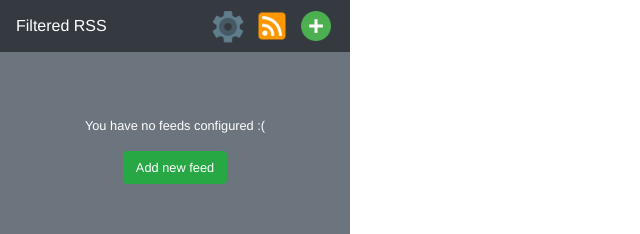
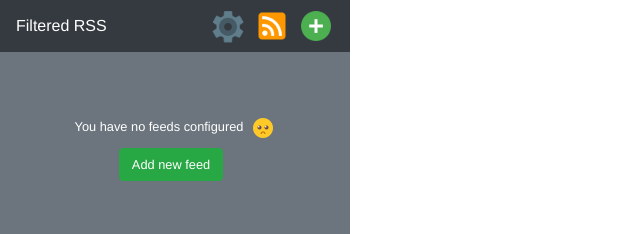
Before and after one commit to coddo/filtered-rss-chrome-extension, a Vue app in the folder filtered-rss-chrome-extension/: page / in a window 1280 px wide. Shown: the top 234 px of the page, without its empty margins (0-640 px from the left). Built offline with nearby package versions, Linux system fonts and the light colour scheme.

Commit message:
Took out a component out of common code

```diff
--- /dev/null
+++ b/filtered-rss-chrome-extension/src/components/NoFeedsMessage.vue
@@ -0,0 +1,28 @@
+<template>
+  <div class="mt-5 text-white text-center">
+    <div class="container-fluid mb-2">
+      <p class="d-inline mr-2">You have no feeds configured</p>
+      <img id="img-sad-face" src="@/static/sad-face.png" alt="sad-face" />
+    </div>
+    <button class="btn btn-success mr-2">Add new feed</button>
+  </div>
+</template>
+
+<script lang="ts">
+  import { Component, Vue } from "vue-property-decorator";
+
+  @Component({
+    components: {
+    }
+  })
+  export default class NoFeedsMessage extends Vue {
+
+  }
+</script>
+
+<style lang="scss" scoped>
+  #img-sad-face {
+    width: 24px;
+    height: 24px;
+  }
+</style>
--- a/filtered-rss-chrome-extension/src/views/DashboardView.vue
+++ b/filtered-rss-chrome-extension/src/views/DashboardView.vue
@@ -9,8 +9,7 @@
     </div>
   </div>
   <div class="mt-5 text-white text-center" v-else>
-    <p>You have no feeds configured :(</p>
-    <button class="btn btn-success">Add new feed</button>
+    <no-feeds-message></no-feeds-message>
   </div>
 </template>
 
@@ -19,10 +18,12 @@
   import { DashboardItemViewModel, Feed, FeedSettings } from "../ts/types";
   import { convertFeedsToDashboardItems } from "@/ts/converters";
   import { fetchFeedsAsync } from "@/ts/fetcher";
-  import { feedsDatabase } from '@/ts/database/feeds.db';
+  import { feedsDatabase } from "@/ts/database/feeds.db";
+import NoFeedsMessage from "@/components/NoFeedsMessage.vue";
 
   @Component({
     components: {
+      NoFeedsMessage
     }
   })
   export default class DashboardView extends Vue {
--- a/filtered-rss-chrome-extension/src/views/FeedEditorView.vue
+++ b/filtered-rss-chrome-extension/src/views/FeedEditorView.vue
@@ -1,4 +1,6 @@
-<template></template>
+<template>
+
+</template>
 
 <script lang="ts">
   import { Component, Vue } from "vue-property-decorator";
@@ -8,6 +10,7 @@
     }
   })
   export default class FeedEditorView extends Vue {
+
   }
 </script>
 
--- a/filtered-rss-chrome-extension/src/views/ManageFeedsView.vue
+++ b/filtered-rss-chrome-extension/src/views/ManageFeedsView.vue
@@ -1,13 +1,42 @@
-<template></template>
+<template>
+  <div id="feeds-list" v-if="configuredFeeds && configuredFeeds.length > 0">
+    <p>ABC</p>
+    <div
+      class="card"
+      v-for="feed in configuredFeeds"
+      v-bind:key="feed.title"
+      @click="openLink(item.link)"
+    >
+      <div class="card-body mr-auto">
+        <h5 class="card-title">{{ feed.name }}</h5>
+        <h6 class="card-subtitle mb-2 text-muted">{{ feed.url }}</h6>
+      </div>
+    </div>
+  </div>
+  <div class="mt-5 text-white text-center" v-else>
+    <no-feeds-message></no-feeds-message>
+  </div>
+</template>
 
 <script lang="ts">
   import { Component, Vue } from "vue-property-decorator";
+  import { FeedSettings } from "@/ts/types";
+  import { feedsDatabase } from "@/ts/database/feeds.db";
+  import NoFeedsMessage from "@/components/NoFeedsMessage.vue";
 
   @Component({
     components: {
+      NoFeedsMessage
     }
   })
   export default class ManageFeedsView extends Vue {
+    private configuredFeeds: FeedSettings[];
+
+    constructor() {
+      super();
+
+      this.configuredFeeds = feedsDatabase.getConfiguredFeeds();
+    }
   }
 </script>
 
```
Also changed, not shown: filtered-rss-chrome-extension/src/static/sad-face.png (added).
